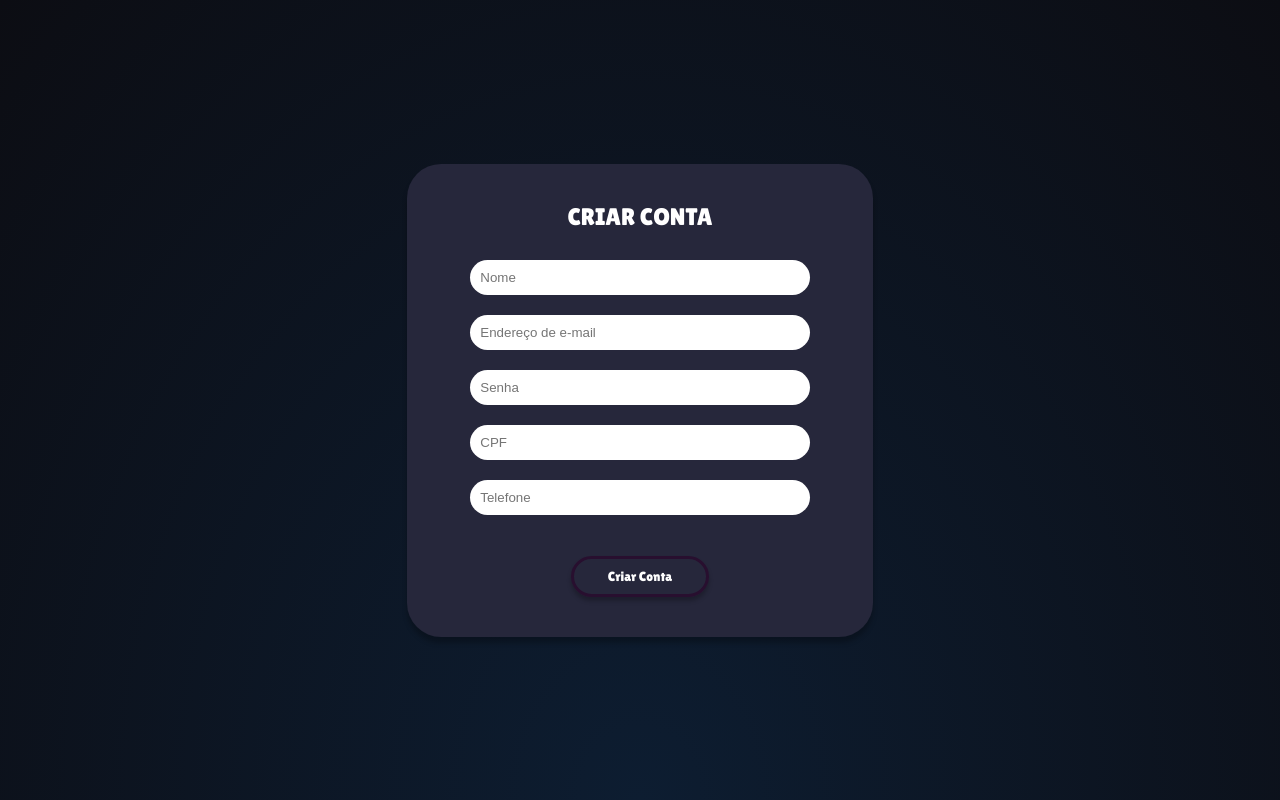
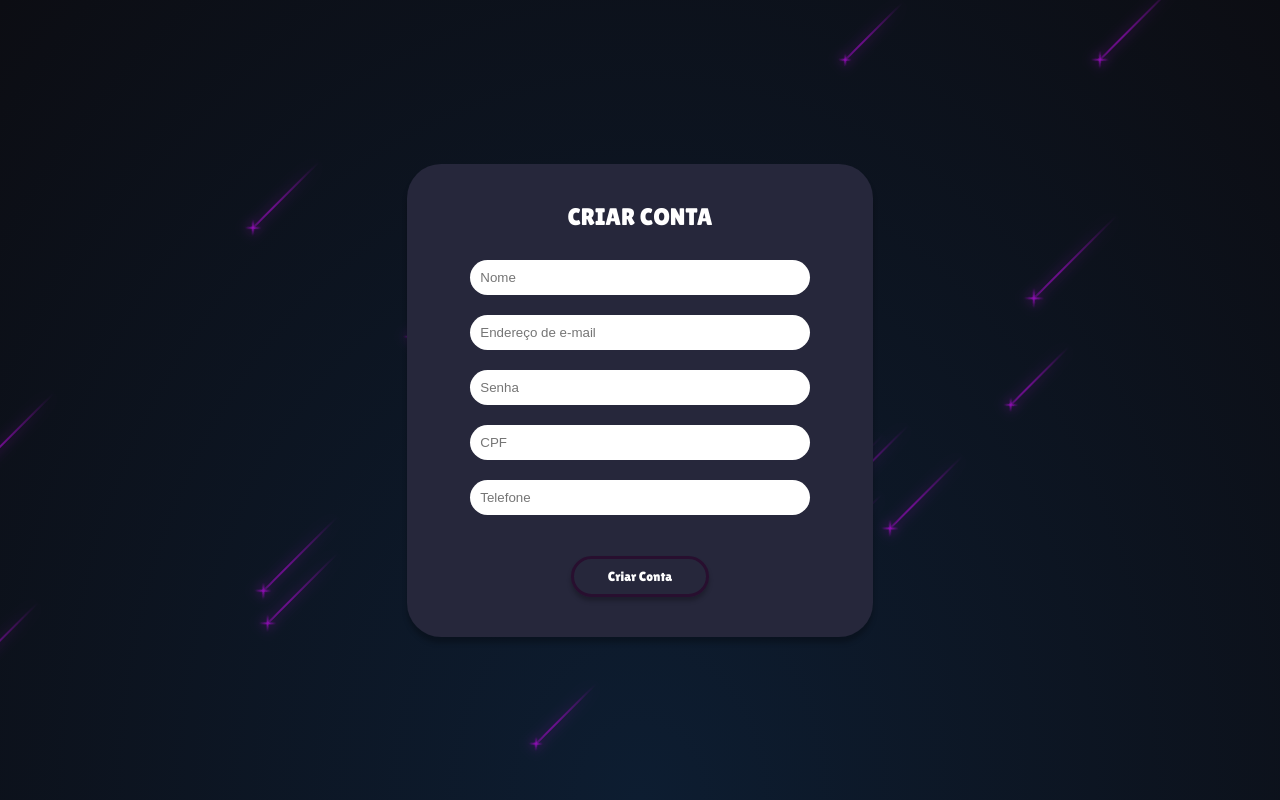
Before and after one commit to Iann29/financialManager, a React (Create React App) app: page / in a window 1280 px wide. Built offline with nearby package versions, Linux system fonts and the light colour scheme.

Commit message:
Adicionado animação no fundo do Register

```diff
--- a/src/AnimatedBackground.css
+++ b/src/AnimatedBackground.css
@@ -1,4 +1,7 @@
 body {
+    display: flex;
+    justify-content: center;
+    align-items: center;
     min-height: 100vh;
     background: radial-gradient(ellipse at bottom, #0d1d31 0%, #0c0d13 100%);
     overflow: hidden;
@@ -11,10 +14,15 @@ body {
     width: 100%;
     height: 120%;
     transform: rotate(-45deg);
-    z-index: -1; /* Ensures stars are behind everything */
   }
 
   .star {
+    --star-color: #8e0cb3;
+    --star-tail-length: 6em;
+    --star-tail-height: 2px;
+    --star-width: calc(var(--star-tail-length) / 6);
+    --fall-duration: 9s;
+    --tail-fade-duration: var(--fall-duration);
     position: absolute;
     top: var(--top-offset);
     left: 0;
@@ -27,21 +35,334 @@ body {
     transform: translate3d(104em, 0, 0);
     animation: fall var(--fall-duration) var(--fall-delay) linear infinite, tail-fade var(--tail-fade-duration) var(--fall-delay) ease-out infinite;
   }
-
+  @media screen and (max-width: 750px) {
+    .star {
+      animation: fall var(--fall-duration) var(--fall-delay) linear infinite;
+    }
+  }
   .star:nth-child(1) {
-    --star-tail-length: 5em;
-    --top-offset: 20vh;
-    --fall-duration: 10s;
-    --fall-delay: 1s;
+    --star-tail-length: 5.47em;
+    --top-offset: 38.63vh;
+    --fall-duration: 8.357s;
+    --fall-delay: 6.507s;
   }
-  /* Repeat for each star, or use JavaScript to generate these dynamically */
+  .star:nth-child(2) {
+    --star-tail-length: 6.83em;
+    --top-offset: 47.12vh;
+    --fall-duration: 7.24s;
+    --fall-delay: 0.682s;
+  }
+  .star:nth-child(3) {
+    --star-tail-length: 7.47em;
+    --top-offset: 95.62vh;
+    --fall-duration: 7.931s;
+    --fall-delay: 7.763s;
+  }
+  .star:nth-child(4) {
+    --star-tail-length: 5.73em;
+    --top-offset: 14.93vh;
+    --fall-duration: 7.794s;
+    --fall-delay: 5.657s;
+  }
+  .star:nth-child(5) {
+    --star-tail-length: 6.26em;
+    --top-offset: 11.67vh;
+    --fall-duration: 6.942s;
+    --fall-delay: 7.651s;
+  }
+  .star:nth-child(6) {
+    --star-tail-length: 6.55em;
+    --top-offset: 0.41vh;
+    --fall-duration: 8.085s;
+    --fall-delay: 2.394s;
+  }
+  .star:nth-child(7) {
+    --star-tail-length: 7.01em;
+    --top-offset: 71.53vh;
+    --fall-duration: 9.238s;
+    --fall-delay: 3.269s;
+  }
+  .star:nth-child(8) {
+    --star-tail-length: 7.04em;
+    --top-offset: 78.79vh;
+    --fall-duration: 10.541s;
+    --fall-delay: 3.518s;
+  }
+  .star:nth-child(9) {
+    --star-tail-length: 7.07em;
+    --top-offset: 27.1vh;
+    --fall-duration: 10.005s;
+    --fall-delay: 2.922s;
+  }
+  .star:nth-child(10) {
+    --star-tail-length: 6.42em;
+    --top-offset: 86.28vh;
+    --fall-duration: 7.255s;
+    --fall-delay: 4.999s;
+  }
+  .star:nth-child(11) {
+    --star-tail-length: 6.11em;
+    --top-offset: 14.74vh;
+    --fall-duration: 6.624s;
+    --fall-delay: 6.891s;
+  }
+  .star:nth-child(12) {
+    --star-tail-length: 6.77em;
+    --top-offset: 63.34vh;
+    --fall-duration: 6.117s;
+    --fall-delay: 0.717s;
+  }
+  .star:nth-child(13) {
+    --star-tail-length: 5.79em;
+    --top-offset: 46.24vh;
+    --fall-duration: 11.449s;
+    --fall-delay: 2.067s;
+  }
+  .star:nth-child(14) {
+    --star-tail-length: 7.46em;
+    --top-offset: 56.49vh;
+    --fall-duration: 6.851s;
+    --fall-delay: 1.504s;
+  }
+  .star:nth-child(15) {
+    --star-tail-length: 5.58em;
+    --top-offset: 77.37vh;
+    --fall-duration: 11.662s;
+    --fall-delay: 9.254s;
+  }
+  .star:nth-child(16) {
+    --star-tail-length: 5.39em;
+    --top-offset: 51.16vh;
+    --fall-duration: 9.337s;
+    --fall-delay: 9.597s;
+  }
+  .star:nth-child(17) {
+    --star-tail-length: 6.87em;
+    --top-offset: 24.32vh;
+    --fall-duration: 7.217s;
+    --fall-delay: 0.144s;
+  }
+  .star:nth-child(18) {
+    --star-tail-length: 6.55em;
+    --top-offset: 36.42vh;
+    --fall-duration: 8.559s;
+    --fall-delay: 2.517s;
+  }
+  .star:nth-child(19) {
+    --star-tail-length: 7.29em;
+    --top-offset: 77.41vh;
+    --fall-duration: 9.206s;
+    --fall-delay: 3.961s;
+  }
+  .star:nth-child(20) {
+    --star-tail-length: 6.85em;
+    --top-offset: 40.51vh;
+    --fall-duration: 7.408s;
+    --fall-delay: 7.718s;
+  }
+  .star:nth-child(21) {
+    --star-tail-length: 5.89em;
+    --top-offset: 76.43vh;
+    --fall-duration: 8.175s;
+    --fall-delay: 2.291s;
+  }
+  .star:nth-child(22) {
+    --star-tail-length: 6.97em;
+    --top-offset: 63.93vh;
+    --fall-duration: 6.759s;
+    --fall-delay: 7.174s;
+  }
+  .star:nth-child(23) {
+    --star-tail-length: 5.54em;
+    --top-offset: 6.63vh;
+    --fall-duration: 10.404s;
+    --fall-delay: 8.481s;
+  }
+  .star:nth-child(24) {
+    --star-tail-length: 6.93em;
+    --top-offset: 98.22vh;
+    --fall-duration: 6.848s;
+    --fall-delay: 3.479s;
+  }
+  .star:nth-child(25) {
+    --star-tail-length: 5.35em;
+    --top-offset: 82.48vh;
+    --fall-duration: 7.713s;
+    --fall-delay: 4.568s;
+  }
+  .star:nth-child(26) {
+    --star-tail-length: 6.8em;
+    --top-offset: 94vh;
+    --fall-duration: 6.209s;
+    --fall-delay: 4.16s;
+  }
+  .star:nth-child(27) {
+    --star-tail-length: 6.52em;
+    --top-offset: 67.12vh;
+    --fall-duration: 10.748s;
+    --fall-delay: 7.865s;
+  }
+  .star:nth-child(28) {
+    --star-tail-length: 5.05em;
+    --top-offset: 40.86vh;
+    --fall-duration: 8.561s;
+    --fall-delay: 5.658s;
+  }
+  .star:nth-child(29) {
+    --star-tail-length: 5.26em;
+    --top-offset: 27.01vh;
+    --fall-duration: 10.631s;
+    --fall-delay: 3.355s;
+  }
+  .star:nth-child(30) {
+    --star-tail-length: 5.74em;
+    --top-offset: 86.95vh;
+    --fall-duration: 11.037s;
+    --fall-delay: 7.974s;
+  }
+  .star:nth-child(31) {
+    --star-tail-length: 5.39em;
+    --top-offset: 73.97vh;
+    --fall-duration: 8.176s;
+    --fall-delay: 3.083s;
+  }
+  .star:nth-child(32) {
+    --star-tail-length: 5.2em;
+    --top-offset: 86.02vh;
+    --fall-duration: 6.961s;
+    --fall-delay: 5.679s;
+  }
+  .star:nth-child(33) {
+    --star-tail-length: 5.2em;
+    --top-offset: 37.78vh;
+    --fall-duration: 10.367s;
+    --fall-delay: 2.964s;
+  }
+  .star:nth-child(34) {
+    --star-tail-length: 5.65em;
+    --top-offset: 51.82vh;
+    --fall-duration: 8.976s;
+    --fall-delay: 4.635s;
+  }
+  .star:nth-child(35) {
+    --star-tail-length: 6.26em;
+    --top-offset: 9.08vh;
+    --fall-duration: 7.109s;
+    --fall-delay: 0.74s;
+  }
+  .star:nth-child(36) {
+    --star-tail-length: 6.26em;
+    --top-offset: 50.69vh;
+    --fall-duration: 6.883s;
+    --fall-delay: 8.406s;
+  }
+  .star:nth-child(37) {
+    --star-tail-length: 6.25em;
+    --top-offset: 39.64vh;
+    --fall-duration: 10.606s;
+    --fall-delay: 1.109s;
+  }
+  .star:nth-child(38) {
+    --star-tail-length: 5.45em;
+    --top-offset: 27.26vh;
+    --fall-duration: 10.488s;
+    --fall-delay: 9.828s;
+  }
+  .star:nth-child(39) {
+    --star-tail-length: 6.11em;
+    --top-offset: 14.48vh;
+    --fall-duration: 11.533s;
+    --fall-delay: 4.314s;
+  }
+  .star:nth-child(40) {
+    --star-tail-length: 6.32em;
+    --top-offset: 92.72vh;
+    --fall-duration: 10.829s;
+    --fall-delay: 7.992s;
+  }
+  .star:nth-child(41) {
+    --star-tail-length: 5.87em;
+    --top-offset: 3.38vh;
+    --fall-duration: 11.026s;
+    --fall-delay: 2.224s;
+  }
+  .star:nth-child(42) {
+    --star-tail-length: 5.72em;
+    --top-offset: 73.99vh;
+    --fall-duration: 9.84s;
+    --fall-delay: 8.156s;
+  }
+  .star:nth-child(43) {
+    --star-tail-length: 7.06em;
+    --top-offset: 45.29vh;
+    --fall-duration: 9.753s;
+    --fall-delay: 9.277s;
+  }
+  .star:nth-child(44) {
+    --star-tail-length: 5.67em;
+    --top-offset: 68.07vh;
+    --fall-duration: 7.894s;
+    --fall-delay: 4.796s;
+  }
+  .star:nth-child(45) {
+    --star-tail-length: 7.44em;
+    --top-offset: 54.35vh;
+    --fall-duration: 9.709s;
+    --fall-delay: 9.003s;
+  }
+  .star:nth-child(46) {
+    --star-tail-length: 6.44em;
+    --top-offset: 50.49vh;
+    --fall-duration: 10.375s;
+    --fall-delay: 2.815s;
+  }
+  .star:nth-child(47) {
+    --star-tail-length: 7.38em;
+    --top-offset: 78.66vh;
+    --fall-duration: 9.339s;
+    --fall-delay: 5.293s;
+  }
+  .star:nth-child(48) {
+    --star-tail-length: 6.7em;
+    --top-offset: 64.06vh;
+    --fall-duration: 6.724s;
+    --fall-delay: 8.344s;
+  }
+  .star:nth-child(49) {
+    --star-tail-length: 6.67em;
+    --top-offset: 75.83vh;
+    --fall-duration: 9.358s;
+    --fall-delay: 9.126s;
+  }
+  .star:nth-child(50) {
+    --star-tail-length: 6.61em;
+    --top-offset: 17.53vh;
+    --fall-duration: 9.945s;
+    --fall-delay: 0.368s;
+  }
+  .star::before, .star::after {
+    position: absolute;
+    content: "";
+    top: 0;
+    left: calc(var(--star-width) / -2);
+    width: var(--star-width);
+    height: 100%;
+    background: linear-gradient(45deg, transparent, currentColor, transparent);
+    border-radius: inherit;
+    animation: blink 2s linear infinite;
+  }
+  .star::before {
+    transform: rotate(45deg);
+  }
+  .star::after {
+    transform: rotate(-45deg);
+  }
 
   @keyframes fall {
     to {
       transform: translate3d(-30em, 0, 0);
     }
   }
-
   @keyframes tail-fade {
     0%, 50% {
       width: var(--star-tail-length);
@@ -56,7 +377,6 @@ body {
       opacity: 0;
     }
   }
-
   @keyframes blink {
     50% {
       opacity: 0.6;
--- a/src/Register.css
+++ b/src/Register.css
@@ -6,6 +6,8 @@
   align-items: center;
   height: 100vh;
   font-family: 'Lilita One', cursive;
+  position: relative; /* Ensure container is positioned relative */
+  z-index: 2; /* Higher z-index to be on top of the stars */
 }
 
 .register-form {
@@ -21,6 +23,7 @@
   padding: 20px;
   box-sizing: border-box;
   box-shadow: 0px 6px 5.8px 0px rgba(0, 0, 0, 0.25);
+  z-index: 3; /* Higher z-index to be on top of the stars */
 }
 
 .register-title {
--- a/src/Register.js
+++ b/src/Register.js
@@ -31,16 +31,14 @@ const Register = () => {
   };
 
   return (
-    <div className="register-container">
+    <>
       <div className="stars">
         {[...Array(50)].map((_, i) => (
           <div key={i} className="star"></div>
         ))}
       </div>
+      <div className="register-container">
         <form onSubmit={onSubmit} className="register-form">
-        <div className="icon-container">
-          <i className="fas fa-user icon"></i>
-        </div>
           <h2 className="register-title">CRIAR CONTA</h2>
           <input
             type="text"
@@ -91,6 +89,7 @@ const Register = () => {
         </form>
         {message && <p>{message}</p>}
       </div>
+    </>
   );
 };
 
```
Lines whose indentation alone changed are shown as unchanged.
